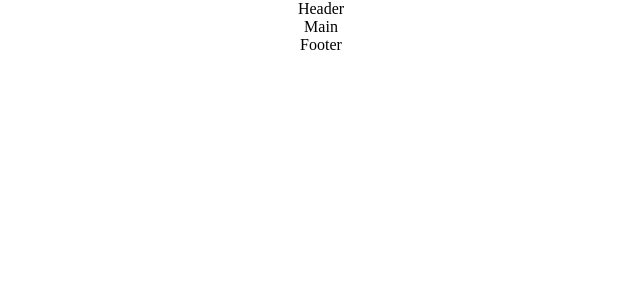
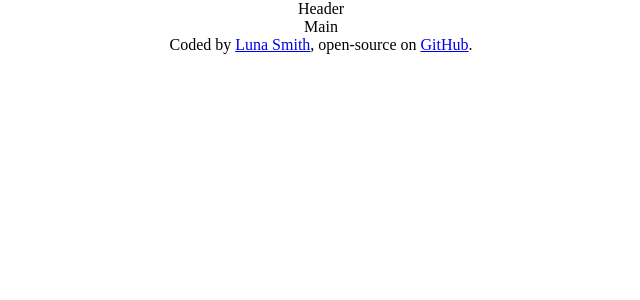
Before and after one commit to Lu-Smith/drag_and_drop_react_typescript, a React (Create React App) app: page / in a window 1280 px wide. Shown: the top 300 px of the page, without its empty margins (319-959 px from the left). Built offline with nearby package versions, Linux system fonts and the light colour scheme.

Commit message:
Updated Footer.tsx

```diff
--- a/src/components/Footer.tsx
+++ b/src/components/Footer.tsx
@@ -2,7 +2,9 @@
 
 const Footer = () => {
   return (
-    <div>Footer</div>
+    <div className='Footer'>
+         Coded by <a href="https://www.lunasmithart.com/" target="_blank" rel="noreferrer">Luna Smith</a>, open-source on <a href="https://github.com/Lu-Smith/drag_and_drop_react_typescript" target="_blank" rel="noreferrer">GitHub</a>.
+    </div>
   )
 }
 
```
